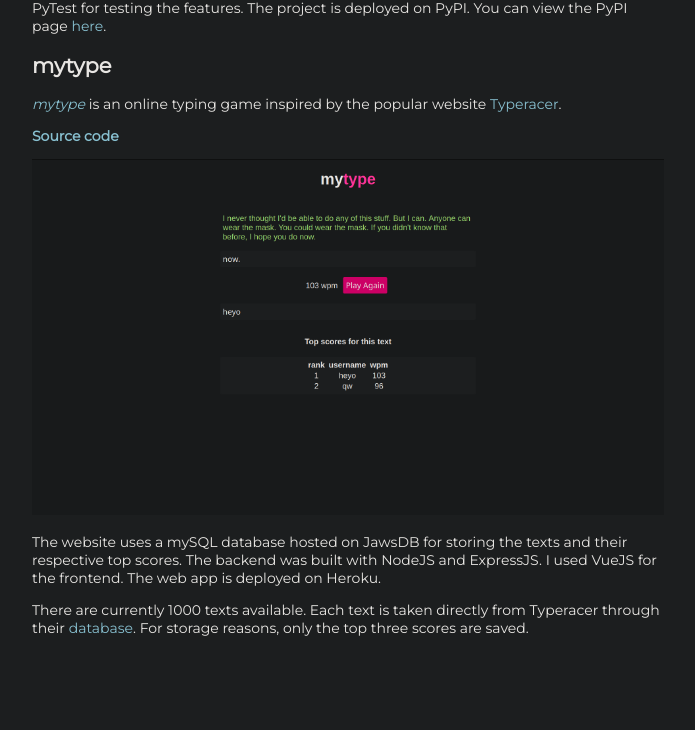
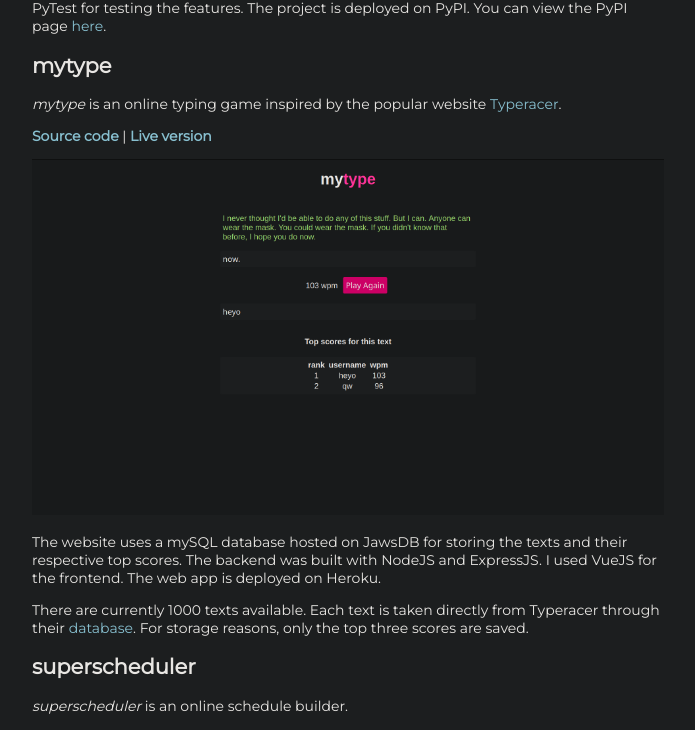
Before and after one commit to jfto23/personal_website, a Jekyll site: the page built from projects.markdown, in a window 1280 px wide. Shown: the part 610-1340 px from the top of the page, without its empty margins (292-987 px from the left). Built offline with Jekyll 4.4.1, drawn with Linux system fonts in a browser that asks for light colours; before the commit the page ends 1286 px from its top, so only the background shows below that; some of the changed text lies outside the part shown.

Commit message:
added project

```diff
--- a/projects.markdown
+++ b/projects.markdown
@@ -18,12 +18,13 @@ deployed on PyPI. You can view the PyPI page [here](https://pypi.org/project/zli
 
 ## mytype
 
-[_mytype_](https://serene-dawn-01436.herokuapp.com) is an online typing game
+_mytype_ is an online typing game
 inspired by
 the popular website [Typeracer](https://typeracer.com).
 
 __[Source
-code](https://github.com/jfto23/mytype)__
+code](https://github.com/jfto23/mytype)__ | __[Live
+version](https://serene-dawn-01436.herokuapp.com)__
 
 ![](/assets/images/mytype_pic.png)
 
@@ -34,3 +35,15 @@ the frontend. The web app is deployed on Heroku.
 There are currently 1000 texts available. Each text is taken directly from
 Typeracer through their [database](http://typeracerdata.com/texts). For storage
 reasons, only the top three scores are saved.
+
+## superscheduler
+
+_superscheduler_ is an online schedule builder.
+
+__[Source code](https://github.com/jfto23/superscheduler/)__ | __[Live
+version](https://jfto23.github.io/superscheduler/)__
+
+![](/assets/images/superscheduler.png)
+
+The app was made with VueJS and uses local storage to save the schedule and the
+options.
```
Also changed, not shown: assets/images/superscheduler_nord.png (added), 1 other file.
